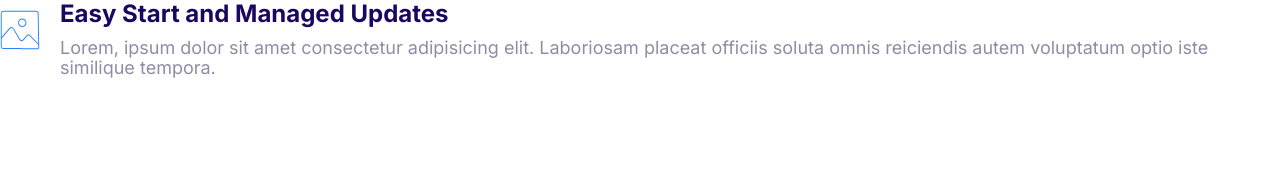
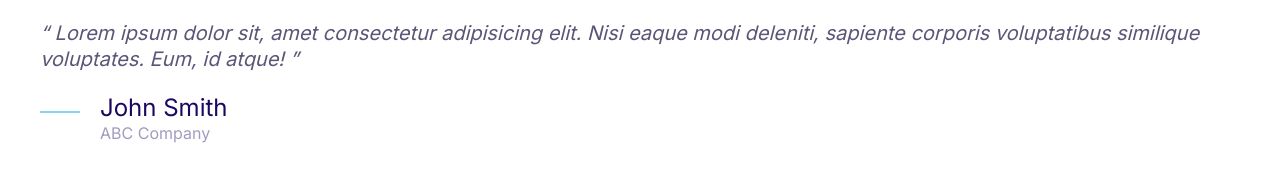
Before and after one commit to Tebogo-star/Moshify, a plain HTML site: page index.html in a window 1280 px wide. Drawn offline with Linux system fonts and the light colour scheme.

Commit message:
Creating a quote

```diff
--- a/css/styles.css
+++ b/css/styles.css
@@ -10,6 +10,7 @@ html {
   --color-body: #918ca4;
   --color-border: #ccc;
   --border-radius: 30px;
+  --color-body-darker: #5c5577;
 }
 
 body {
@@ -324,3 +325,43 @@ a {
 .media__image {
   margin-top: 1rem;
 }
+/* Quotes */
+.quote {
+  font-size: 3rem;
+  font-style: italic;
+  color: var(--color-body-darker);
+  line-height: 1.3;
+}
+.quote__text::before {
+  content: open-quote;
+}
+.quote__text::after {
+  content: close-quote;
+}
+.quote__author {
+  font-size: 3rem;
+  font-weight: 500;
+  font-style: normal;
+  margin-bottom: 0;
+}
+.quote__organization {
+  color: var(--color-headings);
+  opacity: 0.4;
+  font-size: 2rem;
+  font-style: normal;
+}
+.quote__line {
+  position: relative;
+  bottom: 10px;
+}
+@media screen and (min-width: 1024px) {
+  .quote {
+    font-size: 2rem;
+  }
+  .quote__author {
+    font-size: 2.4rem;
+  }
+  .quote__organization {
+    font-size: 1.6rem;
+  }
+}
--- a/index.html
+++ b/index.html
@@ -15,20 +15,25 @@
     <link rel="stylesheet" href="css/styles.css" />
   </head>
   <body>
+    <blockquote class="quote">
+      <p class="quote__text">
+        Lorem ipsum dolor sit, amet consectetur adipisicing elit. Nisi eaque
+        modi deleniti, sapiente corporis voluptatibus similique voluptates. Eum,
+        id atque!
+      </p>
+      <footer>
         <div class="media">
           <div class="media__image">
-        <svg class="icon icon--primary">
-          <use xlink:href="images/sprite.svg#snap"></use>
+            <svg class="icon icon--primary quote__line">
+              <use xlink:href="images/sprite.svg#line"></use>
             </svg>
           </div>
           <div class="media__body">
-        <h3 class="media__title">Easy Start and Managed Updates</h3>
-        <p>
-          Lorem, ipsum dolor sit amet consectetur adipisicing elit. Laboriosam
-          placeat officiis soluta omnis reiciendis autem voluptatum optio iste
-          similique tempora.
-        </p>
+            <h3 class="media__title quote__author">John Smith</h3>
+            <p class="quote__organization">ABC Company</p>
           </div>
         </div>
+      </footer>
+    </blockquote>
   </body>
 </html>
```
Also changed, not shown: components/quotes.html (added, +20 -0 lines). Lines whose indentation alone changed are shown as unchanged.
